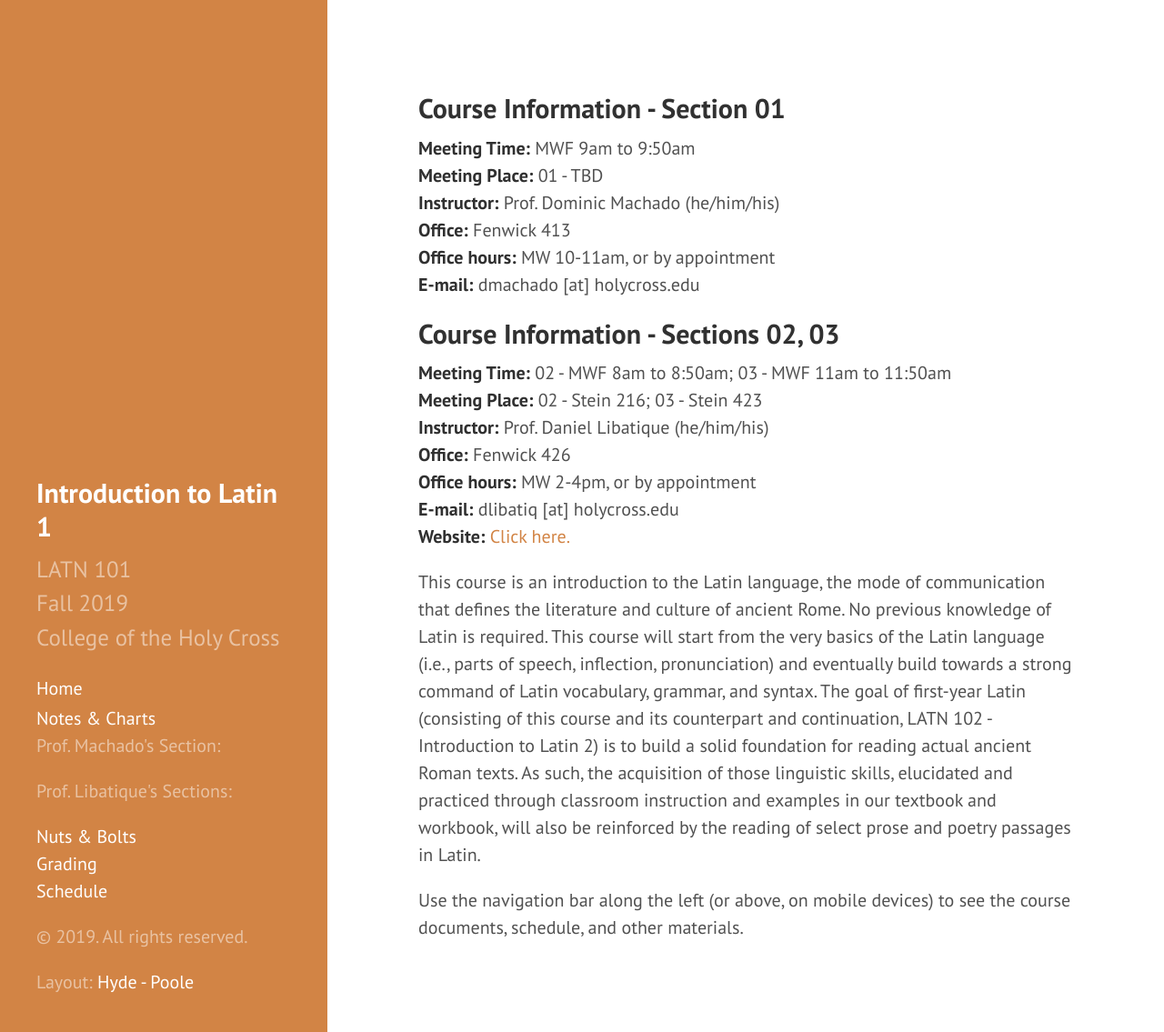
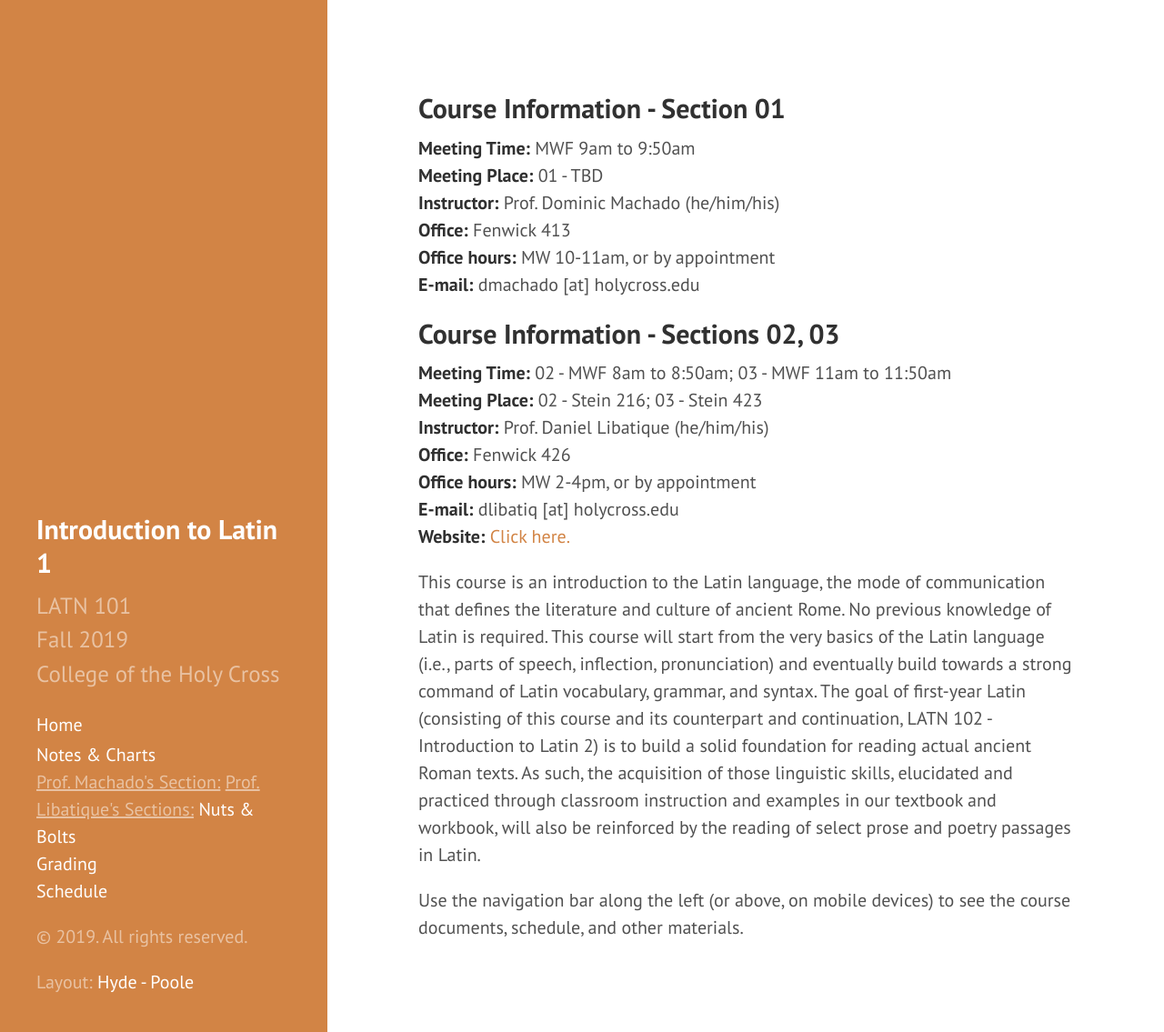
Before and after one commit to DLibatique/LATN102-S20, a Jekyll site: the page built from index.md, in a window 1280 px wide and 1135 px high. Shown: the whole window at 91% size. Built offline with Jekyll 4.4.1, drawn with Linux system fonts in a browser that asks for light colours.

Commit message:
trying different styling for section divs

```diff
--- a/_includes/sidebar.html
+++ b/_includes/sidebar.html
@@ -31,9 +31,9 @@
 
 <a href="{{ site.baseurl }}pages/notes">Notes & Charts</a><br>
 
-<p>Prof. Machado's Section:</p>
+<span style="text-decoration: underline;">Prof. Machado's Section:</span>
 
-<p>Prof. Libatique's Sections:</p>
+<span style="text-decoration: underline;">Prof. Libatique's Sections:</span>
 <a href="{{ site.baseurl }}pages/nuts-DL">Nuts & Bolts</a><br>
 <a href="{{ site.baseurl }}pages/grading-DL">Grading</a><br>
 <a href="{{ site.baseurl }}pages/schedule-DL">Schedule</a>
```
